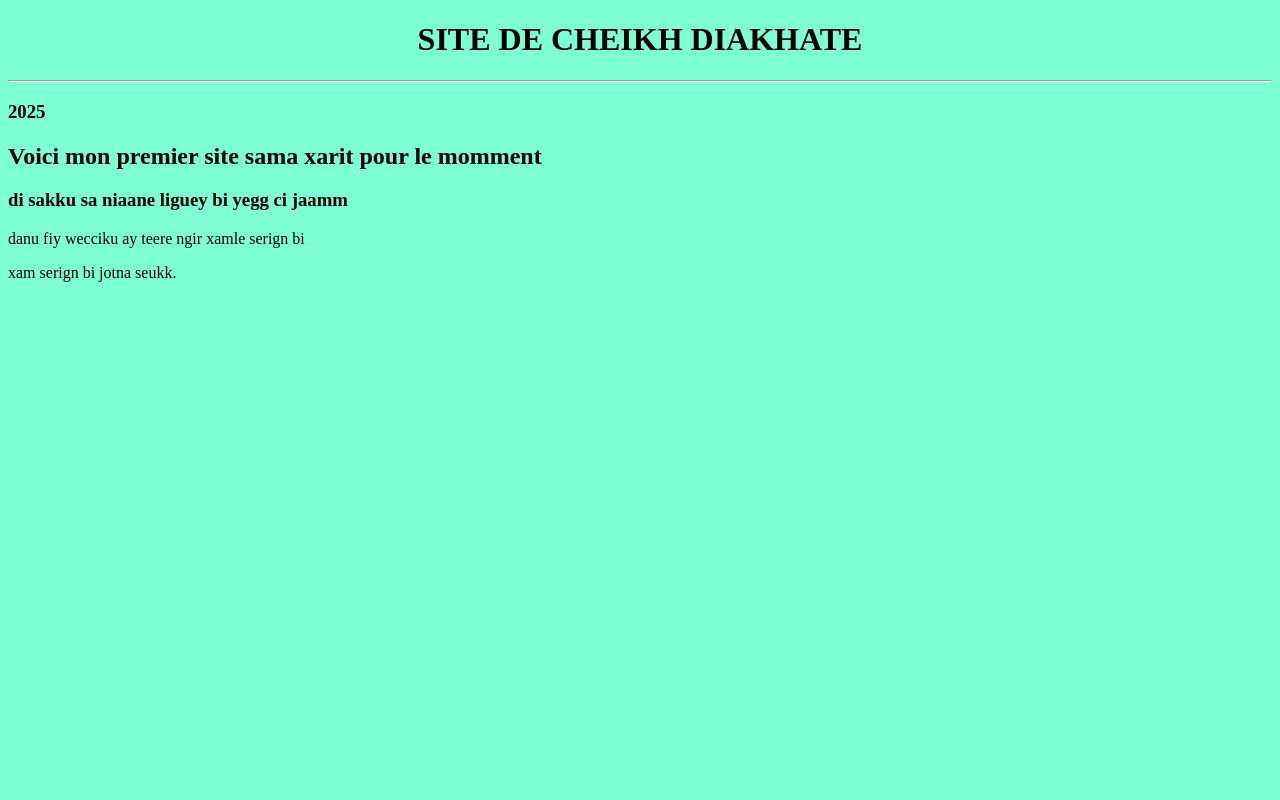
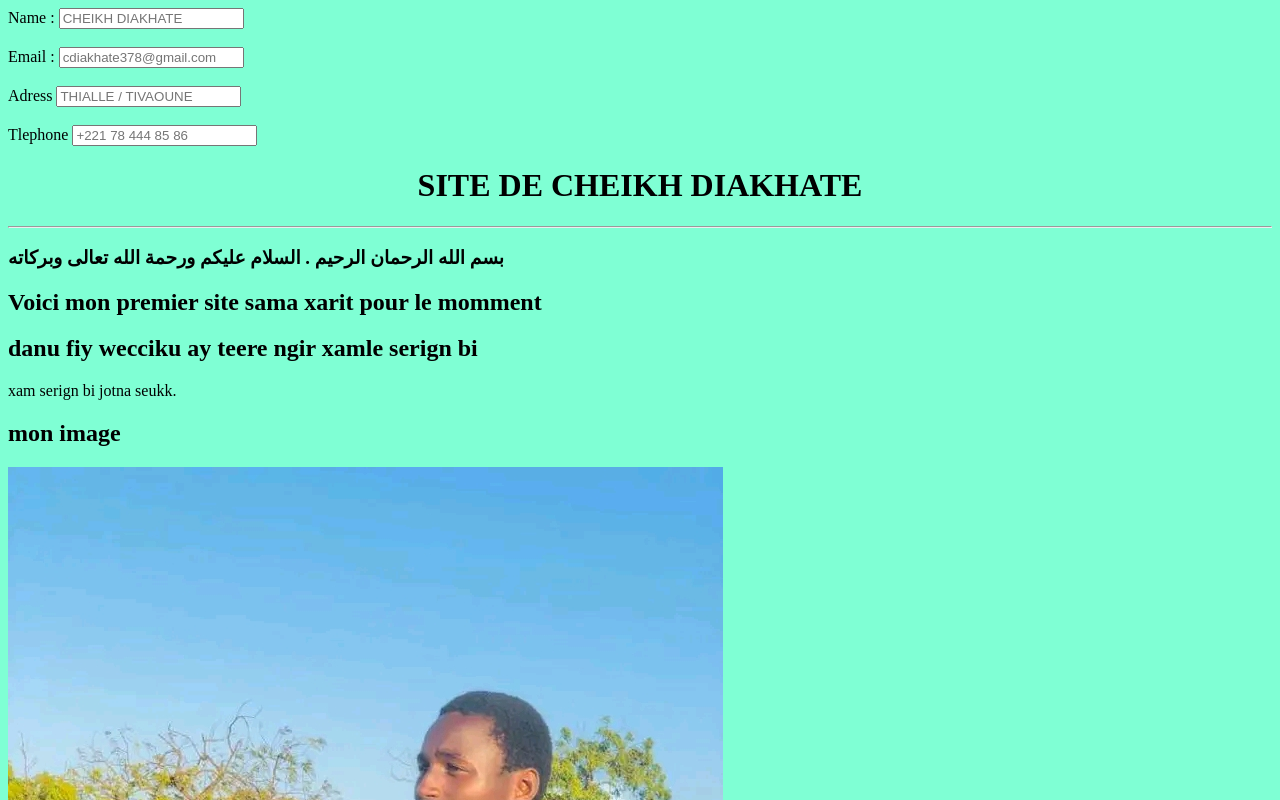
Before and after one commit to cheikhdiakhate444/cheikh-diakhate, a plain HTML site: page index.html in a window 1280 px wide. Shown: the top 800 px of the page. Drawn offline with Linux system fonts and the light colour scheme.

Commit message:
Add files via upload

```diff
--- a/index.html
+++ b/index.html
@@ -1,11 +1,52 @@
 <!DOCTYPE html>
-<html lang="fr">
+<html
     <head>
         <meta charset="utf-8">
         <title>Site CHEIKH DIAKHATE</title>
     </head>
 
     <body>
+        <form action="">
+
+            <div>
+            <label for=""> Name :</label>
+            <input type="text" name="name" placeholder="CHEIKH DIAKHATE" id="name">
+
+            </div>
+            <br>
+
+            <div>
+
+
+            <label for="email">Email :</label>
+                <input type="email" name="email" placeholder="cdiakhate378@gmail.com" id="email">
+
+
+             </div>
+
+            <br>
+
+            <div>
+
+                <label for="Adress">Adress</label>
+
+                <input type="Adress" name="Adress" placeholder="THIALLE / TIVAOUNE" id="adress">
+
+
+            </div>
+
+            <br>
+
+            <div>
+                <label for="Tlephone">Tlephone</label>
+
+                <input type="Tlephone" name="Tlephone" placeholder="+221 78 444 85 86" id="Tlephone">
+
+
+            </div>
+
+
+        </form>
         <style>
             body{
                 background-color: aquamarine
@@ -13,10 +54,22 @@
         </style>
         <h1 style="text-align: center"> SITE DE CHEIKH DIAKHATE </h1>
         <hr>
-        <h3> 2025</h3>
+        <h3> بسم الله الرحمان الرحيم . السلام عليكم ورحمة الله تعالى وبركاته</h3>
         <h2>Voici mon premier site sama xarit pour le momment</h2>
-        <h3>di sakku sa niaane liguey bi yegg ci jaamm</h3>
-        <p>danu fiy wecciku ay teere ngir xamle serign bi </p>
+
+        <head>
+
+        <meta charset="utf-8">
+        <title> DANU FIY JAAY ORDINATEURS</title>
+
+        </head>
+
+        <p> <h2>danu fiy wecciku ay teere ngir xamle serign bi</h2> </p>
         <p>xam serign bi jotna seukk.</p>
+
+        <div>
+        <h2>mon image</h2>
+        <img src="1678115843329.jpg">
+        </div>
     </body>
 </html>
```
Also changed, not shown: 1678115843329.jpg (added).
